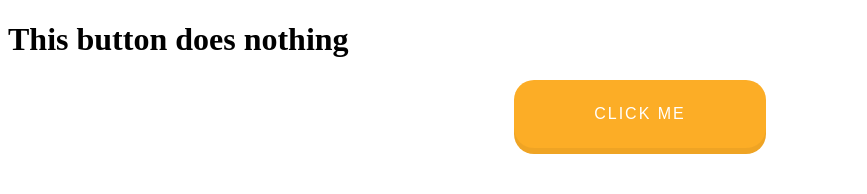
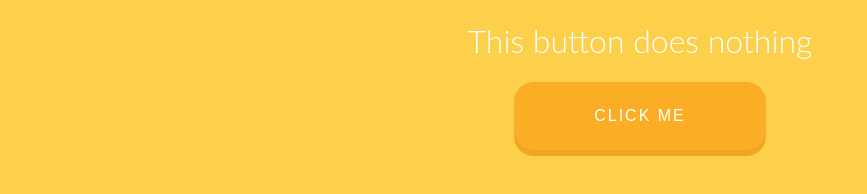
Before and after one commit to cwilson635/animated-button, a plain HTML site: page index.html in a window 1280 px wide. Shown: the whole page, without its empty margins (0-867 px from the left). Drawn offline with Linux system fonts and the light colour scheme.

Commit message:
finished styling rest of page

```diff
--- a/main.css
+++ b/main.css
@@ -1,3 +1,14 @@
+body {
+    background-color: #fcd04b;
+    color: white;
+    font-family: Lato;
+}
+
+h1 {
+    font-weight: 300;
+    text-align: center;
+}
+
 .btn {
     background-color: #fcad26;
     border: none;
```
